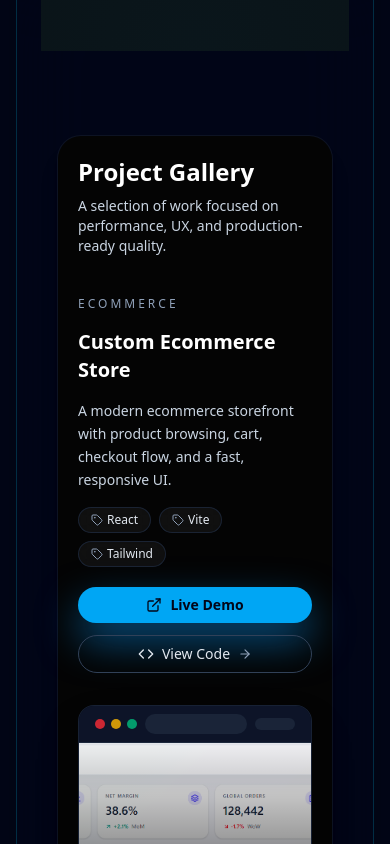
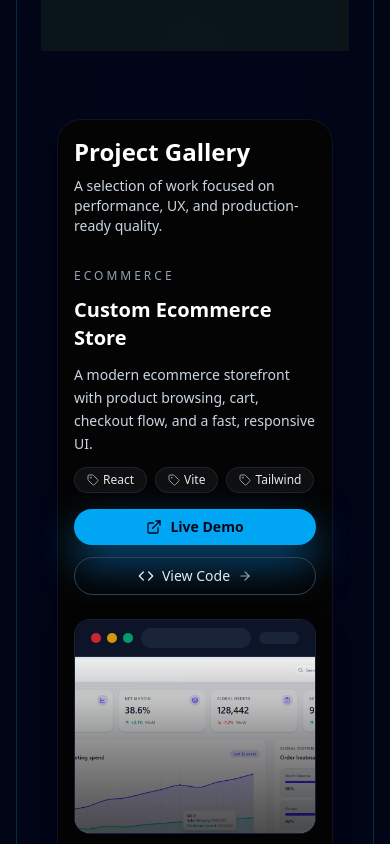
Before and after one commit to sakhawatashnaiy/Portfolio, a React (Vite) app in the folder my portfolio/: page / in a window 390 px wide. Shown: the part 2960-3804 px from the top of the page. Built offline with nearby package versions, Linux system fonts and the light colour scheme; no server answers.

Commit message:
fix project section

```diff
--- a/my portfolio/src/sections/Projects.jsx
+++ b/my portfolio/src/sections/Projects.jsx
@@ -78,11 +78,11 @@ export default function ProjectsSection() {
   return (
     <section
       id="projects"
-      className="py-16 lg:py-24"
+      className="py-12 sm:py-16 lg:py-24"
     >
       <div className="container mx-auto px-4 sm:px-6 lg:px-12">
-        <div className="rounded-3xl bg-[#050505]/95 border border-slate-900/80 shadow-xl p-5 sm:p-6 lg:p-10">
-          <div className="mb-10 flex flex-col md:flex-row md:items-end md:justify-between gap-4">
+        <div className="rounded-3xl bg-[#050505]/95 border border-slate-900/80 shadow-xl p-4 sm:p-6 lg:p-10">
+          <div className="mb-8 sm:mb-10 flex flex-col md:flex-row md:items-end md:justify-between gap-4">
             <div>
               <h2 className="text-2xl lg:text-3xl font-semibold text-white">Project Gallery</h2>
               <p className="mt-2 text-sm text-slate-300">
@@ -91,7 +91,7 @@ export default function ProjectsSection() {
             </div>
           </div>
 
-          <div className="space-y-12 lg:space-y-16">
+          <div className="space-y-8 sm:space-y-12 lg:space-y-16">
             {projects.map((p, i) => {
               const reversed = i % 2 === 1
 			  const show = true
@@ -100,7 +100,7 @@ export default function ProjectsSection() {
               return (
                 <article
                   key={p.id}
-                  className={`group relative flex flex-col gap-8 lg:gap-12 ${
+                  className={`group relative flex flex-col gap-6 sm:gap-8 lg:gap-12 ${
                     reversed ? 'lg:flex-row-reverse' : 'lg:flex-row'
                   } transition-all duration-700 ease-out motion-reduce:transition-none motion-reduce:transform-none ${
                     show
@@ -112,7 +112,7 @@ export default function ProjectsSection() {
                   style={{ transitionDelay: show ? `${i * 90}ms` : '0ms' }}
                 >
                   {/* Text side (sticky on lg) */}
-                  <div className="lg:w-2/5 lg:sticky lg:top-24 self-start space-y-4">
+                  <div className="lg:w-2/5 lg:sticky lg:top-24 self-start space-y-3 sm:space-y-4">
                     <p className="text-xs uppercase tracking-[0.25em] text-slate-400">{p.category}</p>
                     <h3 className="text-xl lg:text-2xl font-semibold text-white">{p.title}</h3>
                     <p className="text-sm text-slate-300 leading-relaxed">{p.desc}</p>
@@ -129,7 +129,7 @@ export default function ProjectsSection() {
                       ))}
                     </div>
 
-                    <div className="mt-5 flex flex-col sm:flex-row flex-wrap items-stretch sm:items-center gap-3">
+                    <div className="mt-4 sm:mt-5 flex flex-col sm:flex-row flex-wrap items-stretch sm:items-center gap-3">
                       <a
                         href={p.demo}
                         target="_blank"
@@ -184,7 +184,7 @@ export default function ProjectsSection() {
                       </div>
 
                       {/* Screenshot area */}
-                      <div className="relative h-56 sm:h-72 lg:h-80 overflow-hidden">
+                      <div className="relative h-44 sm:h-56 md:h-72 lg:h-80 overflow-hidden">
                         <div className="absolute inset-0 bg-gradient-to-br from-sky-500/30 via-indigo-700/40 to-slate-900/90" />
                         {p.image ? (
                           <img
```
